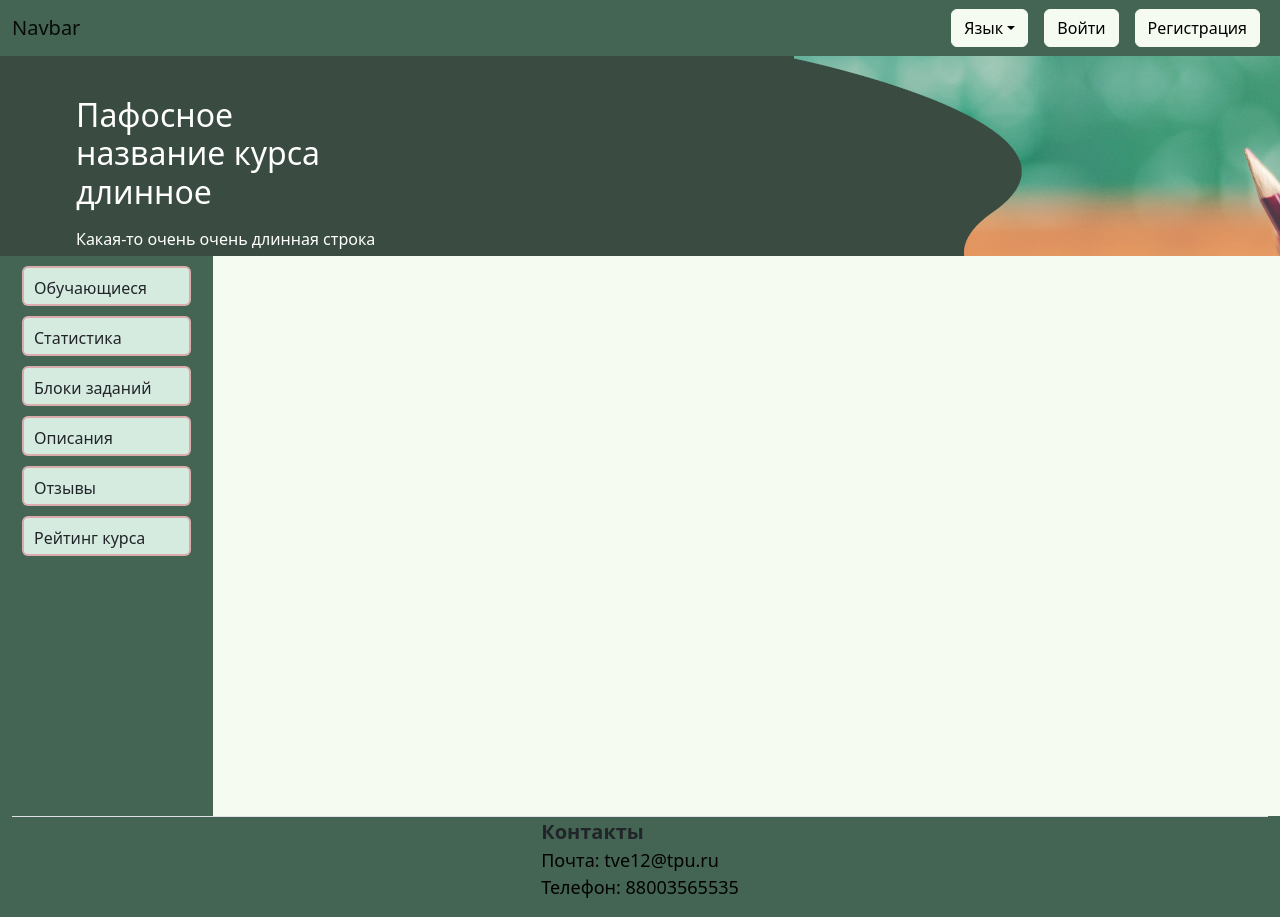
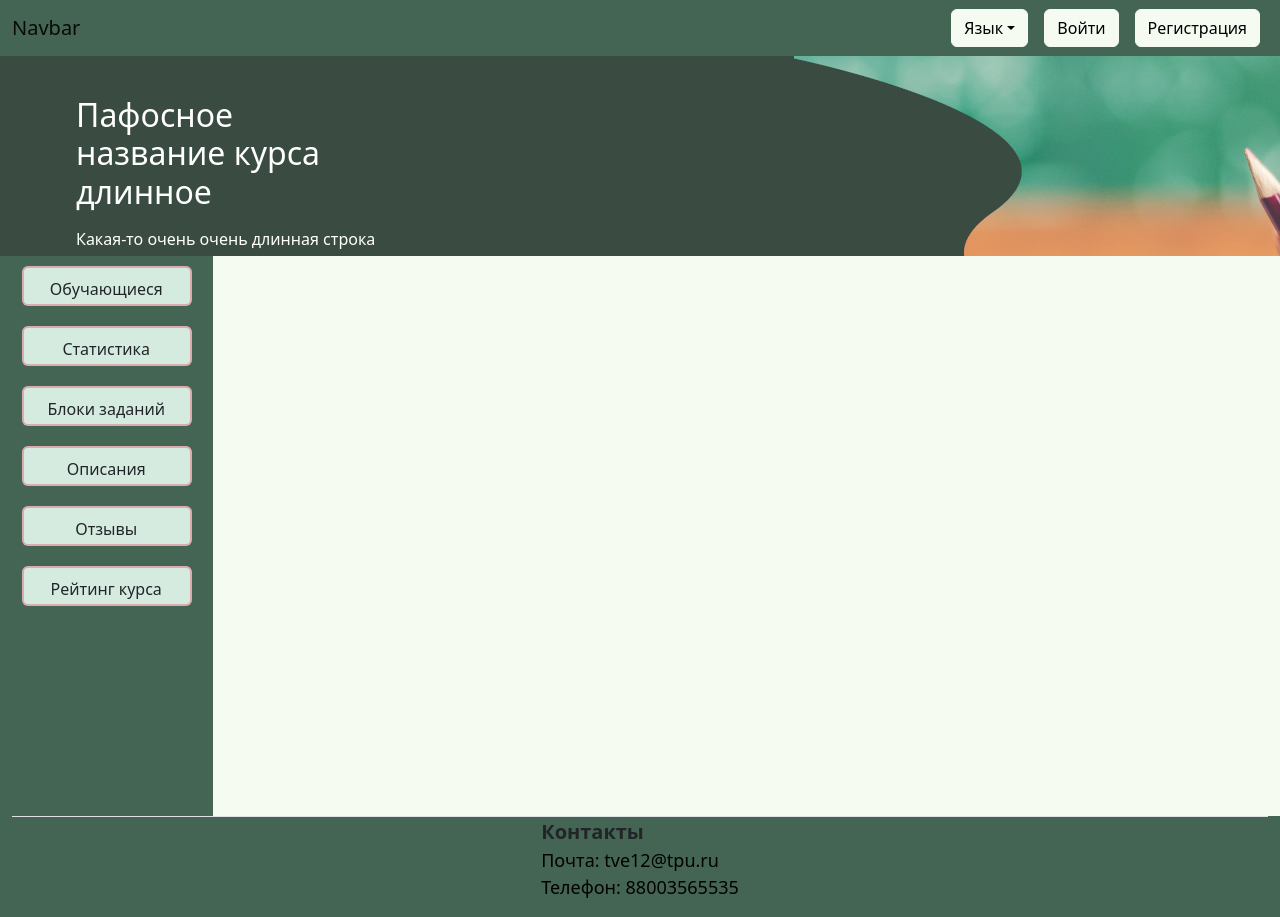
Before and after one commit to educ-educ/tpkr_front_prod, a React (Create React App) app: page / in a window 1280 px wide. Shown: the top 917 px of the page. Built offline with nearby package versions, Linux system fonts and the light colour scheme.

Commit message:
Button fix

```diff
--- a/src/components/end3/End3.jsx
+++ b/src/components/end3/End3.jsx
@@ -12,12 +12,12 @@ export default function End3() {
             </div>
             <div className='row justify-content-between'>
                 <div className='col-2 sidebar'>
-                    <div className='sidebar__element'>Обучающиеся</div>
-                    <div className='sidebar__element'>Статистика</div>
-                    <div className='sidebar__element'>Блоки заданий</div>
-                    <div className='sidebar__element'>Описания</div>
-                    <div className='sidebar__element'>Отзывы</div>
-                    <div className='sidebar__element'>Рейтинг курса</div>
+                    <div className='btn sidebar__element'>Обучающиеся</div>
+                    <div className='btn sidebar__element'>Статистика</div>
+                    <div className='btn sidebar__element'>Блоки заданий</div>
+                    <div className='btn sidebar__element'>Описания</div>
+                    <div className='btn sidebar__element'>Отзывы</div>
+                    <div className='btn sidebar__element'>Рейтинг курса</div>
                 </div>
                 <div className='col-10'></div>
             </div>
--- a/src/components/end3/End3.scss
+++ b/src/components/end3/End3.scss
@@ -31,10 +31,11 @@
         border: solid 2px var(--color-background--attention) ;
         // display: block;
         border-radius: 6px;
-        text-align: start;
-        text-decoration: none !important;
+        text-align: center;
+        // text-decoration: none !important;
 
-        line-height: 40px;
+        width: 90% !important;
+        line-height: 30px !important;
         margin: 10px;
         height: 40px;
         padding-left: 10px;
--- a/src/components/layout/Navbar/Navbar.js
+++ b/src/components/layout/Navbar/Navbar.jsx
@@ -38,9 +38,9 @@ export default function Navbar() {
                             <div className="navbar-nav d-flex flex-row-reverse">
                                 {userBase}
                                 <div className='nav-item px-2 dropdown'>
-                                    <a className="btn btn-green dropdown-toggle" href="#0" id="languageDropdown" role="button" data-bs-toggle="dropdown" aria-expanded="false">
+                                    <button className="btn btn-green dropdown-toggle" id="languageDropdown" role="button" data-bs-toggle="dropdown" aria-expanded="false">
                                         Язык
-                                    </a>
+                                    </button>
                                     <ul className="dropdown-menu" aria-labelledby="languageDropdown">
                                         <li><a className="dropdown-item" href="#0">Русский</a></li>
                                         <li><a className="dropdown-item" href="#0">English</a></li>
```
